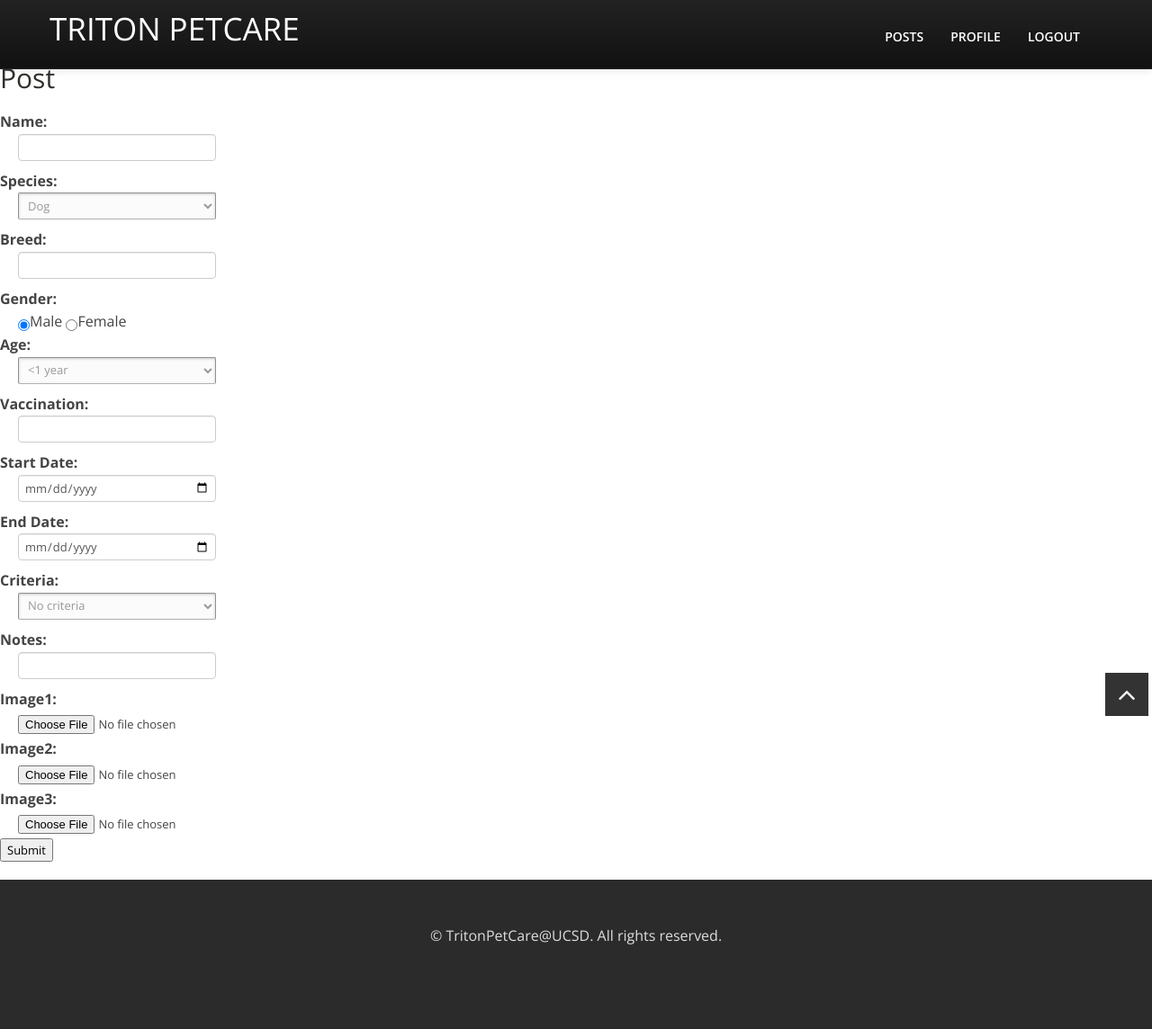
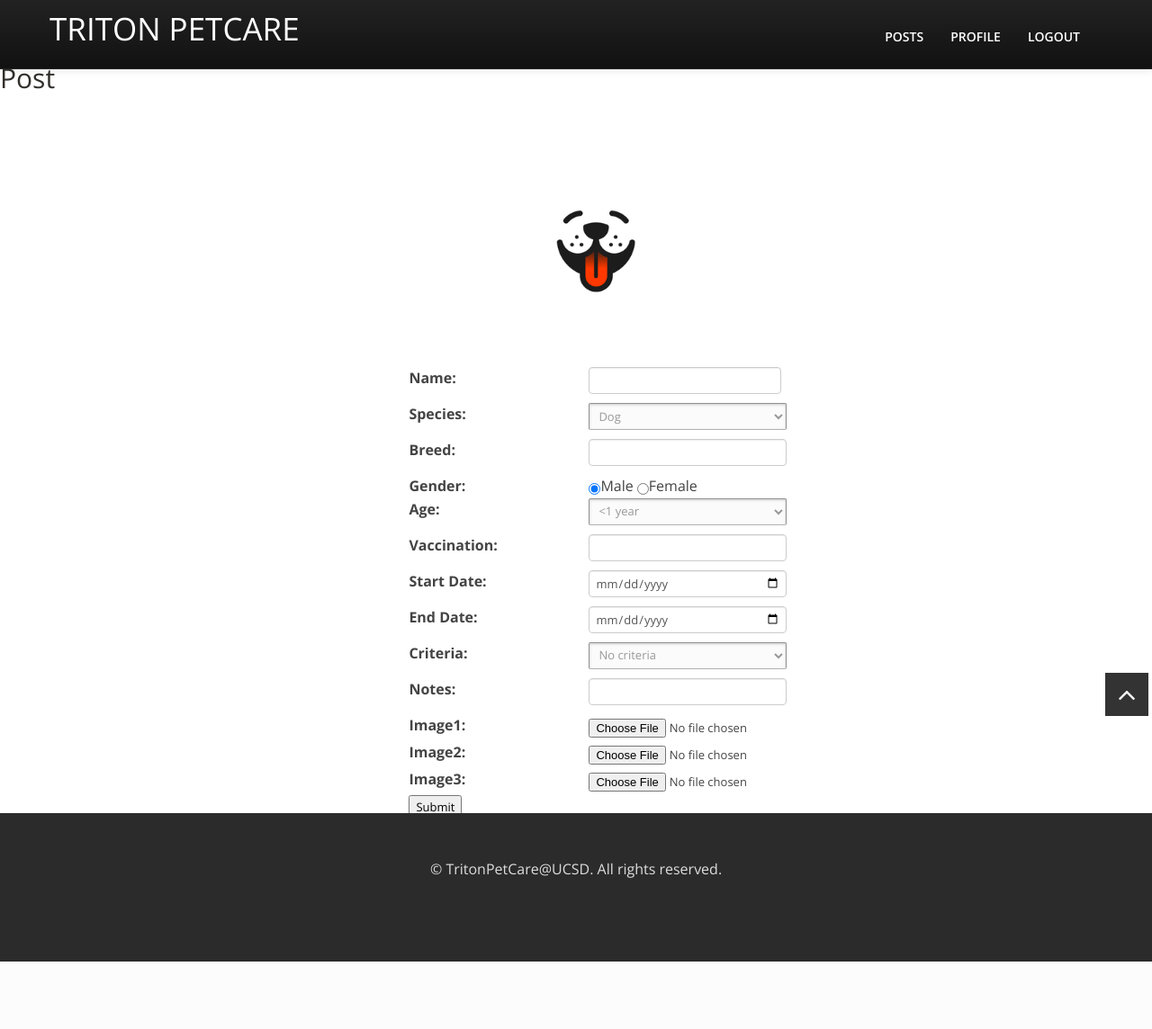
Before and after one commit to UCSD-CSE-210/tritonPetCare, a Flask app: page /create_post in a window 1280 px wide. Shown: the whole page at 90% size. After the commit the page ends 1069 px from the top, so only its background shows below. Run offline with Flask 2, Linux system fonts and the light colour scheme; the visitor is signed in with stand-in values (Sample User, id 1); data comes from the database, SQL or seed files in the repository; some libraries are stand-ins or nearby versions.

Commit message:
create post UI

```diff
--- a/PetCare/templates/create_post.html
+++ b/PetCare/templates/create_post.html
@@ -2,24 +2,33 @@
 {% block body %}
   <h2>Post</h2>
   {% if error %}<p class=error><strong>Error:</strong> {{ error }}{% endif %}
+
+    <div class="logo" style="width: 300px; margin-left: 40%; margin-top: 5%">
+        <img src="../static/Maxim/img/dog_head.png" alt="" />
+    </div>
+
   <form action="{{ url_for('PetCare.create_post') }}" enctype="multipart/form-data" method=post>
     <dl>
-      <dt>Name:
-      <dd><input type=text name=name>
-      <dt>Species:
+        <dt style="width: 200px; margin-left: 35.5%; float: left"> Name:
+        <dd> <input type=text name=name style="width: 200px">
+
+        <dt style="width: 200px; margin-left: 35.5%; float: left">Species:
         <dd>
             <select name=species>
               <option value="Dog">Dog</option>
               <option value="Cat">Cat</option>
               <option value="Bird">Bird</option>
             </select>
-      <dt>Breed:
+
+      <dt style="width: 200px; margin-left: 35.5%; float: left">Breed:
       <dd><input type=text name=breed>
-      <dt>Gender:
+
+      <dt style="width: 200px; margin-left: 35.5%; float: left">Gender:
       <dd>
         <input type=radio name=gender value=1 checked>Male
         <input type=radio name=gender value=0>Female
-      <dt>Age:
+
+      <dt style="width: 200px; margin-left: 35.5%; float: left">Age:
       <dd>
         <select name=age>
           <option value=0><1 year</option>
@@ -34,13 +43,14 @@
           <option value=9>9 year</option>
           <option value=10>>=10 year</option>
         </select>
-      <dt>Vaccination:
+
+      <dt style="width: 200px; margin-left: 35.5%; float: left">Vaccination:
       <dd><input type=text name=vaccination>
-      <dt>Start Date:
+      <dt style="width: 200px; margin-left: 35.5%; float: left">Start Date:
       <dd><input type=date name=start_date>
-      <dt>End Date:
+      <dt style="width: 200px; margin-left: 35.5%; float: left">End Date:
       <dd><input type=date name=end_date>
-      <dt>Criteria:
+      <dt style="width: 200px; margin-left: 35.5%; float: left">Criteria:
       <dd>
         <select name=criteria>
           <option value=0>No criteria</option>
@@ -50,15 +60,15 @@
           <option value=4>4 point</option>
           <option value=5>5 point</option>
         </select>
-      <dt>Notes:
+      <dt style="width: 200px; margin-left: 35.5%; float: left">Notes:
       <dd><input type=text name=notes>
-      <dt>Image1:
+      <dt style="width: 200px; margin-left: 35.5%; float: left">Image1:
       <dd><input type=file name=image1>
-      <dt>Image2:
+      <dt style="width: 200px; margin-left: 35.5%; float: left">Image2:
       <dd><input type=file name=image2>
-      <dt>Image3:
+      <dt style="width: 200px; margin-left: 35.5%; float: left">Image3:
       <dd><input type=file name=image3>
-      <dt><input type=submit value=Submit>
+      <dt style="width: 200px; margin-left: 35.5%; float: left"> <input type=submit value=Submit>
     </dl>
   </form>
 {% endblock %}
```
Lines whose indentation alone changed are shown as unchanged.
